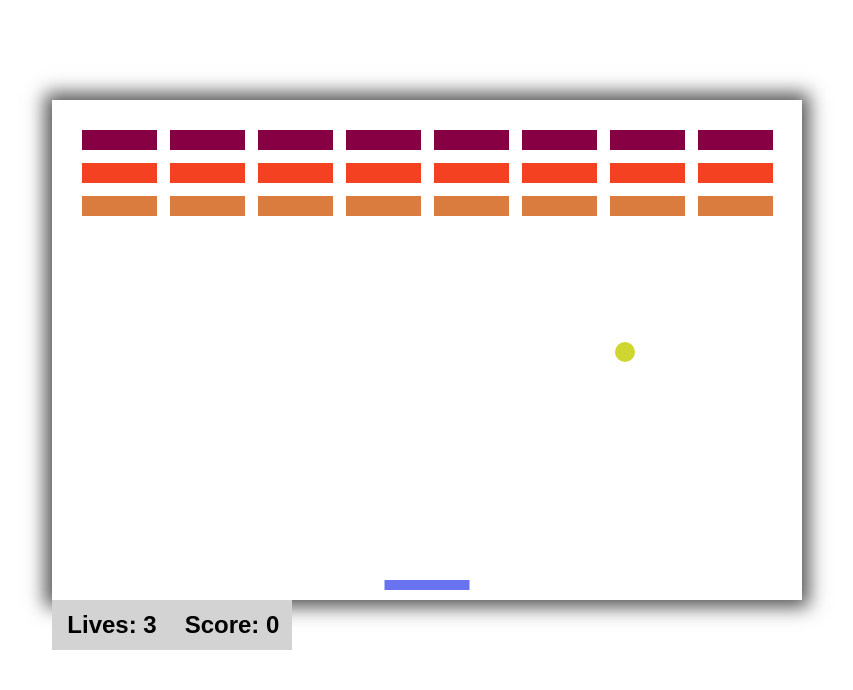
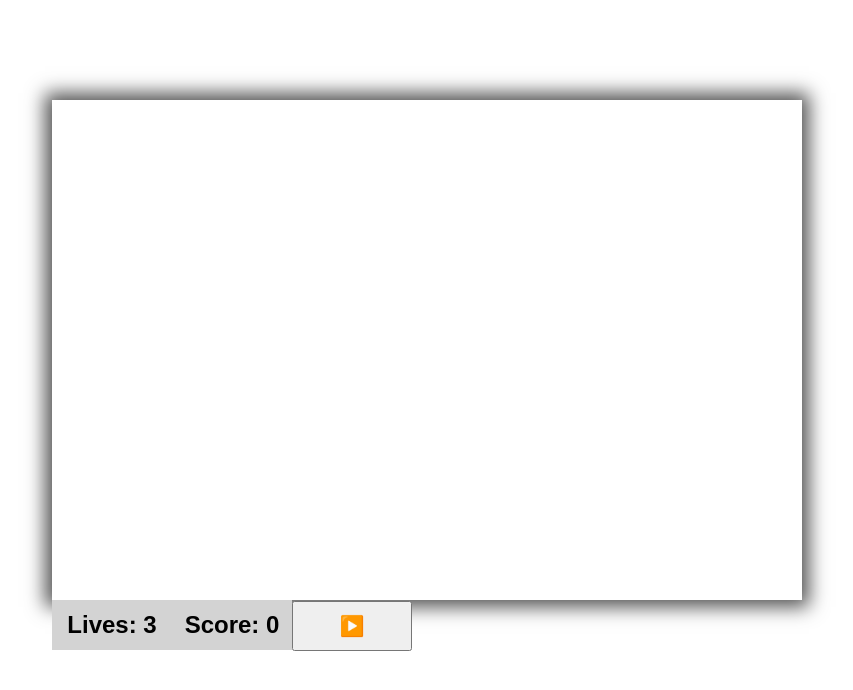
Before and after one commit to WeCraft75/Bricks, a plain HTML site: page game.html in a window 1280 px wide. Shown: the whole page, without its empty margins (48-901 px from the left). Drawn offline with Linux system fonts and the light colour scheme.

Commit message:
Added play/pause/restart option

```diff
--- a/css/game.css
+++ b/css/game.css
@@ -38,3 +38,9 @@ html, body, .main{
   font-family: sans-serif;
   font-weight: bold;
 }
+#gameControl{
+  display: inline-block;
+  height: 50px;
+  width: 120px;
+  font-size: 1.25em;
+}
--- a/game.html
+++ b/game.html
@@ -10,7 +10,7 @@
       <div class="canvasWrapper">
         <canvas id="canvas" width="750px" height="500px"></canvas>
         <div class="ui">
-          <p id="lives">Lives: 3</p><p id="score">Score: 0</p>
+          <p id="lives">Lives: 3</p><p id="score">Score: 0</p><button type="button" name="button" id="gameControl" onclick="gameControl();">▶️</button>
         </div>
       </div>
     </div>
--- a/js/brickEngine.js
+++ b/js/brickEngine.js
@@ -50,8 +50,9 @@ var loseLifeSfx = new Audio('sfx/miss.wav');
 var hitPaddleSfx = new Audio('sfx/bump.wav');
 var countdownSfx = new Audio('sfx/countdown.wav');
 var startSfx = new Audio('sfx/countdownFinished.wav');
+var gameState="countdownp";// gameStates[game, countdown, gamep, countdownp, end]
+var stateButton=document.getElementById('gameControl');
 
-startCountdown();
 
 /*  functions  */
 //countdown
@@ -93,12 +94,16 @@ function initiate(){
   document.addEventListener("keydown", keyDown, false);
   document.addEventListener("keyup", keyUp, false);
   document.addEventListener("mousemove", mouseHandler, false);
+  gameState="game";
+  stateButton.innerHTML="⏸️";
   run=setInterval(drawLoop, 10);
 }
 function drawLoop(){
   ctx.clearRect(0,0,canvas.width,canvas.height);
   if (score>=maxScore) {
     alert("YOU WIN");
+    gameState="end";
+    stateButton.innerHTML="🔃";
     clearInterval(run);
   }
   if(x + dx > canvas.width-ballRadius || x + dx < ballRadius) {
@@ -118,10 +123,14 @@ function drawLoop(){
     else if(lives>0){
       lives--;
       loseLifeSfx.play();
+      gameState="countdown";
+      stateButton.innerHTML="⏸️";
       resetLevel();
     }
     else{
       alert("GAME OVER");
+      gameState="end";
+      stateButton.innerHTML="🔃";
       clearInterval(run);
     }
   }
@@ -208,7 +217,6 @@ function collisionDetection() {
 function UIUpdate() {
   scoreCounter.innerHTML="Score: "+score;
   livesCounter.innerHTML="Lives: "+lives;
-  console.log("updated UI\nScore: "+score+"\nLives: "+lives);
 }
 function ez() {
   ezmode=true;//autocomplete level
@@ -247,9 +255,6 @@ function getRandomColor() {
   }
   return color;
 }
-function getMaxScore() {
-
-}
 function resetLevel(){
   ctx.strokeStyle=getRandomColor();
   ctx.fillStyle=getRandomColor();
@@ -265,3 +270,32 @@ function resetLevel(){
   firstTTS=true;
   startCountdown();
 }
+function gameControl() {
+  // gameStates[game, countdown, gamep, countdownp, end]
+  //intervals[countdown, run]
+  //countdownp==not started
+  //emojis[🔃,⏸️,▶️]
+  if (gameState=="countdownp") {
+    gameState="countdown";
+    stateButton.innerHTML="⏸️";
+    startCountdown();
+  }
+  else if (gameState=="countdown") {
+    gameState="countdownp";
+    stateButton.innerHTML="▶️";
+    clearInterval(countdown);
+  }
+  else if(gameState=="game"){
+    gameState="gamep";
+    stateButton.innerHTML="▶️";
+    clearInterval(run);
+  }
+  else if(gameState=="gamep"){
+    gameState="game";
+    stateButton.innerHTML="⏸️";
+    run=setInterval(drawLoop, 10);
+  }
+  else if(gameState="end"){
+    location.reload();
+  }
+}
```
